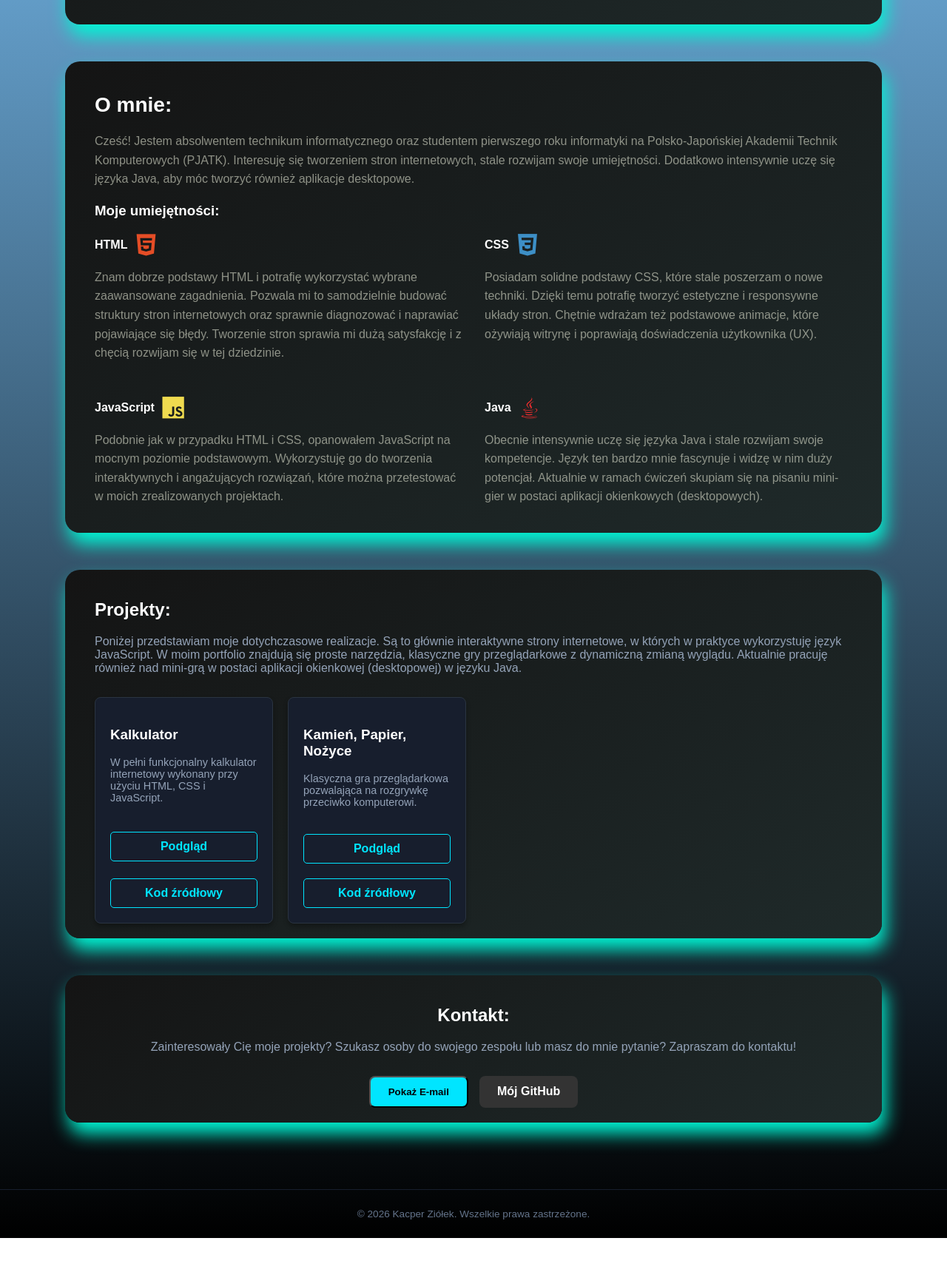
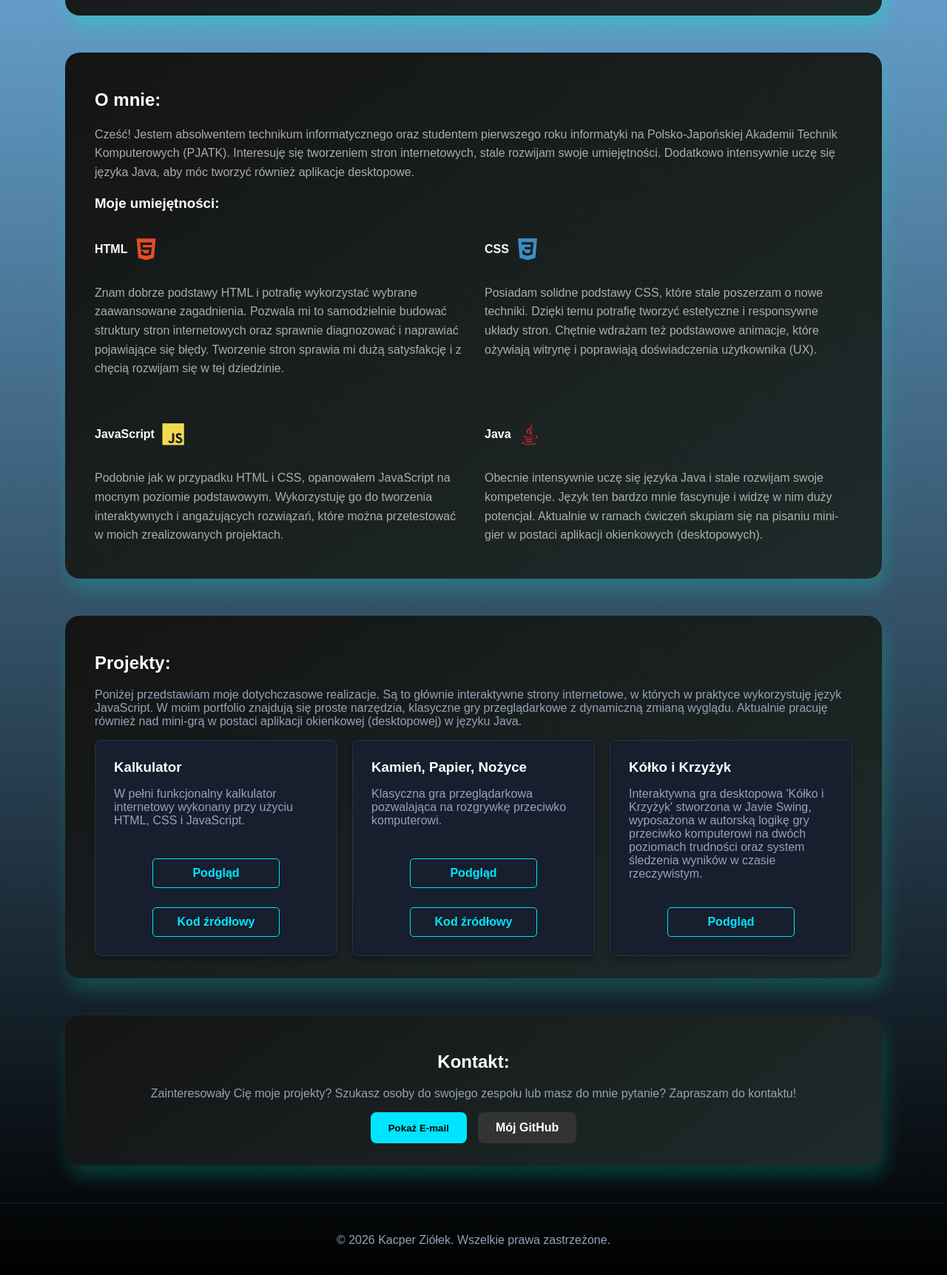
Before and after one commit to Ziollo/moje-portfolio, a plain HTML site: page index.html in a window 1280 px wide. Shown: the part 479-2202 px from the top of the page at 74% size. Before the commit the page ends 2152 px from the top, so only its background shows below. Drawn offline with nearby package versions, Linux system fonts and the light colour scheme.

Commit message:
Add files via upload

```diff
--- a/index.html
+++ b/index.html
@@ -94,6 +94,15 @@
             <a href="https://github.com/Ziollo/mini-gra" class="project-link" target="_blank" rel="noopener">Kod źródłowy</a>
             </div>
 
+
+            <div class="project-card">
+                <div class="project-info">
+                    <h3> Kółko i Krzyżyk </h3>
+                    <p>Interaktywna gra desktopowa 'Kółko i Krzyżyk' stworzona w Javie Swing, wyposażona w autorską logikę gry przeciwko komputerowi  na dwóch poziomach trudności oraz system śledzenia wyników w czasie rzeczywistym.</p>
+                </div>
+            <a href="https://github.com/Ziollo/tic-tac-toe-java" class="project-link" target="_blank" rel="noopener"> Podgląd </a>
+            </div>
+
         </div>
     </section>
 
--- a/style.css
+++ b/style.css
@@ -1,9 +1,10 @@
 html {
     scroll-behavior: smooth;
 }
-body{
-    font-family: 'Arial';
-    margin: auto;
+
+body {
+    font-family: 'Arial', sans-serif;
+    margin: 0;
     scroll-behavior: smooth;
     max-width: 100%;
     flex-direction: column;
@@ -13,14 +14,15 @@ body{
     color: white;
 }
 
-nav{
+/* --- Nawigacja --- */
+nav {
     position: sticky;
     top: 0;
     z-index: 1000;
     background: linear-gradient(145deg, #141414, #1f2a2a);
-    padding: 30px 40px;
+    padding: 20px 40px;
     margin-bottom: 50px;
-    box-shadow: 5px 15px 25px #00f5d4;
+    box-shadow: 0 5px 25px rgba(0, 245, 212, 0.4);
     display: flex;
     align-items: center;
     border-bottom: 1px solid #171E2D;
@@ -32,11 +34,10 @@ nav{
     border-radius: 5px;
     transition: background-color 0.3s ease;
     padding: 10px 20px;
-
     font-size: 19px;
 }
 
-.kontakt-button{
+.kontakt-button {
     margin-right: 5%;
 }
 
@@ -46,30 +47,31 @@ nav{
     margin-left: 5%;
 }
 
-header{
+/* --- Header --- */
+header {
     background: linear-gradient(145deg, #141414, #1f2a2a);
     color: white;
     text-align: center;
     padding: 80px 40px;
     border-radius: 20px;
-    box-shadow: 5px 15px 25px #00f5d4;
+    box-shadow: 5px 15px 25px rgba(0, 245, 212, 0.3);
     width: 80%;
     margin: 0 auto;
 }
 
-header h1{
+header h1 {
     font-size: 46px;
     margin: 0 0 10px 0;
 }
 
-.bio{
-    font-size: 12px;
-    color: rgba(197, 202, 175, 0.575);
+.bio {
+    font-size: 14px;
+    color: rgba(197, 202, 175, 0.7);
     margin-bottom: 30px;
     letter-spacing: 1px;
 }
 
-.skills{
+.skills {
     font-size: 18px;
     font-weight: bold;
     color: #A3C96A;
@@ -77,9 +79,9 @@ header h1{
     letter-spacing: 1px;
 }
 
-header a{
+header a {
     display: inline-block;
-    padding: 10px 20px;
+    padding: 12px 24px;
     background-color: #A3C96A;
     color: #222;
     text-decoration: none;
@@ -88,48 +90,13 @@ header a{
     transition: background-color 0.3s ease;
 }
 
-header a:hover{
+header a:hover {
     background-color: #8AA655;
 }
 
-section{
+/* --- Sekcje Ogólne --- */
+section {
     margin-top: 40px;
-}
-
-.bio-section{
-    background: linear-gradient(145deg, #141414, #1f2a2a);
-    padding: 20px 40px;
-    border-radius: 20px;
-    box-shadow: 5px 15px 25px #00f5d4;
-    width: 80%;
-    margin: 50px auto;
-}
-
-.bio-section h2{
-    font-size: 28px;
-    margin-bottom: 20px;
-}
-
-.bio-section p{
-    font-size: 16px;
-    line-height: 1.6;
-    color: rgba(208, 211, 195, 0.644);
-}
-
-.skill-header {
-    display: flex;
-    align-items: center;
-    gap: 10px;
-    margin-bottom: 5px;
-}
-
-.skill-icon {
-    font-size: 30px;
-}
-
-
-.skill-header h4 {
-    margin: 0;
 }
 
 h2, h3, h4 {
@@ -140,6 +107,22 @@ p {
     color: #94A3B8;
 }
 
+.bio-section, .projekty-section, .kontakt-section {
+    background: linear-gradient(145deg, #141414, #1f2a2a);
+    padding: 30px 40px;
+    border-radius: 20px;
+    box-shadow: 5px 15px 25px rgba(0, 245, 212, 0.2);
+    width: 80%;
+    margin: 50px auto;
+}
+
+/* --- Umiejętności --- */
+.bio-section p {
+    font-size: 16px;
+    line-height: 1.6;
+    color: rgba(208, 211, 195, 0.8);
+}
+
 .skills-grid {
     display: grid;
     grid-template-columns: 1fr 1fr;
@@ -147,29 +130,28 @@ p {
     margin-top: 20px;
 }
 
-.projekty-section{
-    background: linear-gradient(145deg, #141414, #1f2a2a);
-    padding: 20px 40px;
-    border-radius: 20px;
-    box-shadow: 5px 15px 25px #00f5d4;
-    width: 80%;
-    margin: 50px auto;
+.skill-header {
+    display: flex;
+    align-items: center;
+    gap: 10px;
+    margin-bottom: 10px;
 }
 
-.projekty-header {
-    margin-bottom: 30px;
+.skill-icon {
+    font-size: 30px;
 }
 
+/* --- Projekty --- */
 .projects-grid {
     display: grid;
-    grid-template-columns: repeat(4, 1fr);
+    grid-template-columns: repeat(3, 1fr); /* Zmienione na 3 kolumny dla lepszego wyglądu */
     gap: 20px;
 }
 
 .project-card {
     background-color: #171E2D;
     border-radius: 8px;
-    padding: 20px;
+    padding: 25px;
     display: flex;
     flex-direction: column;
     justify-content: space-between;
@@ -177,29 +159,26 @@ p {
     box-shadow: 0 4px 6px rgba(0, 0, 0, 0.3);
 }
 
-.project-info h4 {
-    color: #FFFFFF;
+.project-info h3 {
     margin-top: 0;
-    margin-bottom: 10px;
+    margin-bottom: 15px;
 }
 
-.project-info p {
-    font-size: 0.9em;
-    color: #94A3B8;
-}
-
+/* --- TO JEST KLUCZOWA POPRAWKA DLA PRZYCISKU --- */
 .project-link {
-    display: block;
+    display: inline-block;
     text-align: center;
     background-color: transparent;
     color: #00E5FF;
     border: 1px solid #00E5FF;
-    padding: 10px;
+    padding: 10px 25px; /* Dodane większe dopełnienie bocznego */
     border-radius: 5px;
     text-decoration: none;
     font-weight: bold;
     margin-top: 20px;
     transition: all 0.3s ease;
+    align-self: center; /* Centruje przycisk wewnątrz karty */
+    min-width: 120px;   /* Zapewnia stałą minimalną szerokość */
 }
 
 .project-link:hover {
@@ -207,18 +186,9 @@ p {
     color: #010409;
 }
 
-.kontakt-section{
-    background: linear-gradient(145deg, #141414, #1f2a2a);
-    padding: 20px 40px;
-    border-radius: 20px;
-    box-shadow: 5px 15px 25px #00f5d4;
-    width: 80%;
-    margin: 50px auto 50px;
-    text-align: center
-}
-
-.kontakt-section p {
-    margin-bottom: 30px;
+/* --- Kontakt --- */
+.kontakt-section {
+    text-align: center;
 }
 
 .kontakt-links {
@@ -235,53 +205,39 @@ p {
     text-decoration: none;
     font-weight: bold;
     color: #FFFFFF;
+    border: none;
+    cursor: pointer;
     transition: transform 0.2s ease, box-shadow 0.2s ease;
 }
 
 .email-btn { background-color: #00E5FF; color: #010409; }
 .github-btn { background-color: #333333; }
-.discord-btn { background-color: #5865F2; }
-.cv-btn {
-    background-color: transparent;
-    border: 2px solid #00E5FF;
-    color: #00E5FF;
-}
 
 .contact-btn:hover {
     transform: translateY(-3px);
     box-shadow: 0 5px 15px rgba(0, 0, 0, 0.4);
 }
 
-.cv-btn:hover {
-    background-color: #00E5FF;
-    color: #010409;
-}
 .email-active {
     background-color: transparent;
     color: #00E5FF;
     border: 1px solid #00E5FF;
-    font-family: 'Arial', sans-serif;
-    font-size: 16px;
     cursor: text;
     pointer-events: none;
 }
 
+/* --- Footer --- */
 footer {
     text-align: center;
     padding: 25px 0;
-    margin-top: 40px;
+    margin-top: auto;
     border-top: 1px solid #171E2D;
 }
 
-footer p {
-    font-size: 0.85em;
-    color: #64748B;
-    margin: 0;
-}
-
+/* --- Responsywność --- */
 @media (max-width: 1024px) {
     .projects-grid {
-        grid-template-columns: repeat(2, 1fr); /
+        grid-template-columns: repeat(2, 1fr);
     }
 }
 
@@ -290,17 +246,15 @@ footer p {
         flex-direction: column;
         padding: 20px;
         gap: 15px;
-        text-align: center;
     }
 
     .portfolio-button, .kontakt-button {
-        margin: 0
+        margin: 0;
     }
 
     header, .bio-section, .projekty-section, .kontakt-section {
         width: 95%;
         padding: 40px 20px;
-        box-sizing: border-box;
     }
 
     header h1 {
@@ -310,20 +264,4 @@ footer p {
     .skills-grid, .projects-grid {
         grid-template-columns: 1fr;
     }
-
-    .kontakt-links {
-        flex-direction: column;
-        align-items: stretch;
-    }
-
-    .contact-btn {
-        text-align: center;
-    }
 }
-
-@media (max-width: 480px) {
-    .bio-button, .projekty-button, .kontakt-button, .portfolio-button {
-        font-size: 16px;
-        padding: 8px 10px;
-    }
-}
```
